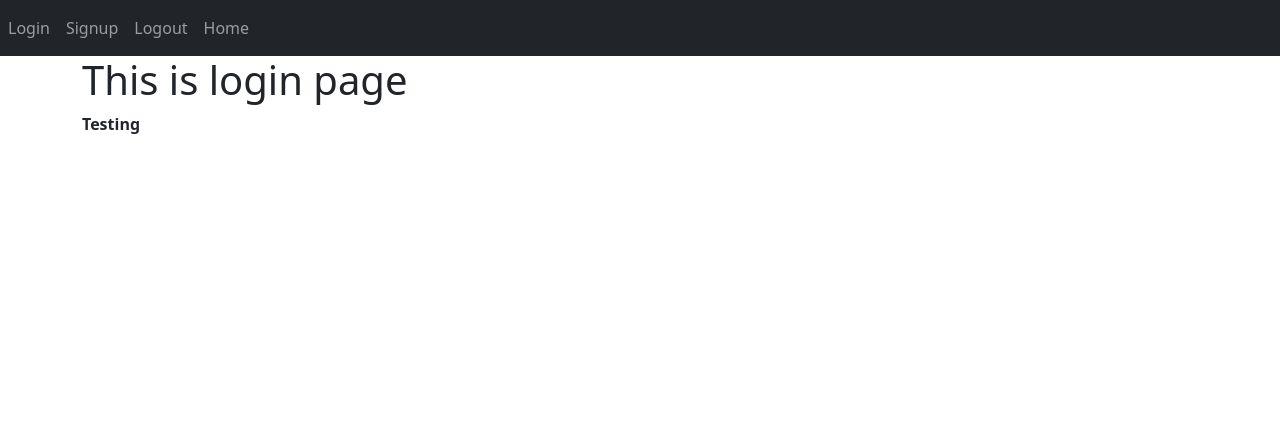
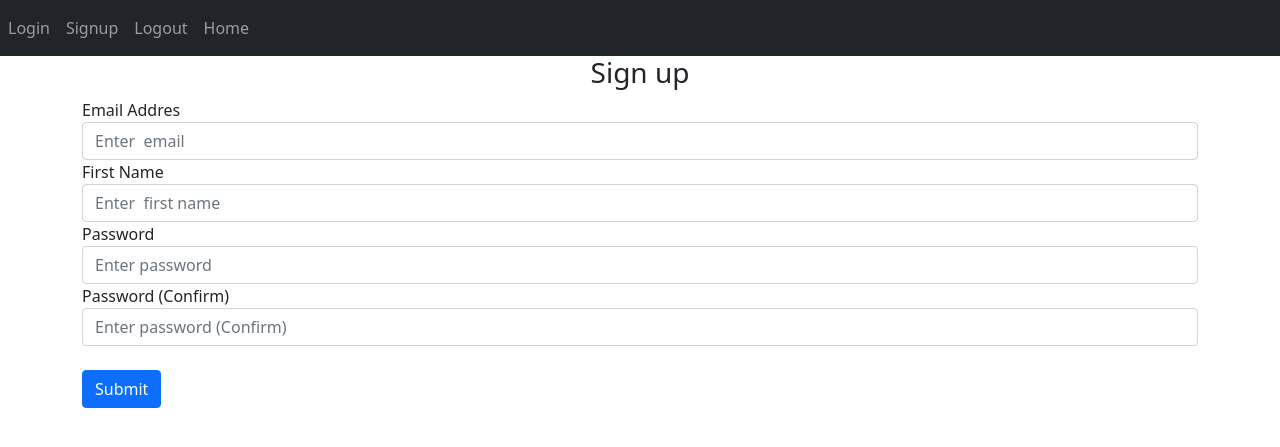
Before and after one commit to Emrahalibasic1/BACKEND_TRECI, a Flask app: page /login in a window 1280 px wide. Shown: the top 447 px of the page. Run offline with Flask 3, Linux system fonts and the light colour scheme.

Commit message:
sign up page 52_06

```diff
--- a/website/auth.py
+++ b/website/auth.py
@@ -4,7 +4,7 @@ auth = Blueprint('auth', __name__)
 
 @auth.route('/login')
 def login():
-    return render_template("login.html", text="Testing")
+    return render_template("login.html", boolean=False)
 
 
 @auth.route('/logout')
--- a/website/templates/login.html
+++ b/website/templates/login.html
@@ -1,6 +1,29 @@
 {% extends "base.html"%}
 {% block title %}Login{% endblock %}
 {% block content %}
-<h1>This is login page</h1>
-<b>{{ text }}</b>
+<form method="POST">
+    <h3 align="center">Sign up</h3>
+
+    <div class="form-group">
+        <label for="email">Email Addres</label>
+        <input type="email" class="form-control" id="email" name="email" placeholder="Enter  email">
+    </div>
+
+    <div class="form-group">
+        <label for="firstName">First Name</label>
+        <input type="text" class="form-control" id="firstName" name="firstName" placeholder="Enter  first name">
+    </div>
+
+    <div class="form-group">
+        <label for="password1">Password</label>
+        <input type="password" class="form-control" id="password1" name="password1" placeholder="Enter password">
+    </div>
+    <div class="form-group">
+        <label for="password1">Password (Confirm)</label>
+        <input type="password" class="form-control" id="password2" name="password2" placeholder="Enter password (Confirm)">
+    </div>
+    <br/>
+    <button type="submit" class="btn btn-primary">Submit</button>
+</form>
+
 {% endblock %}
```
